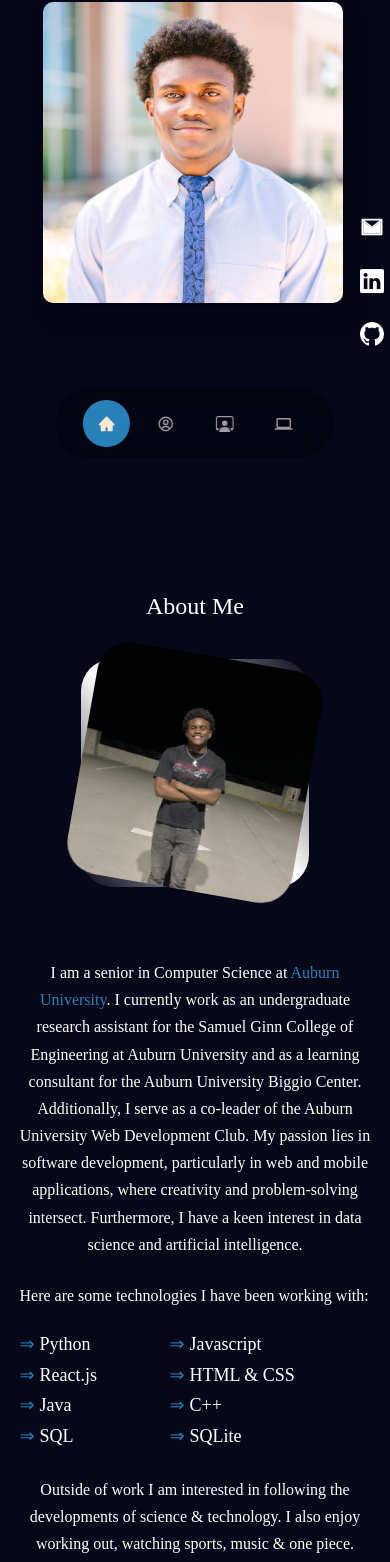
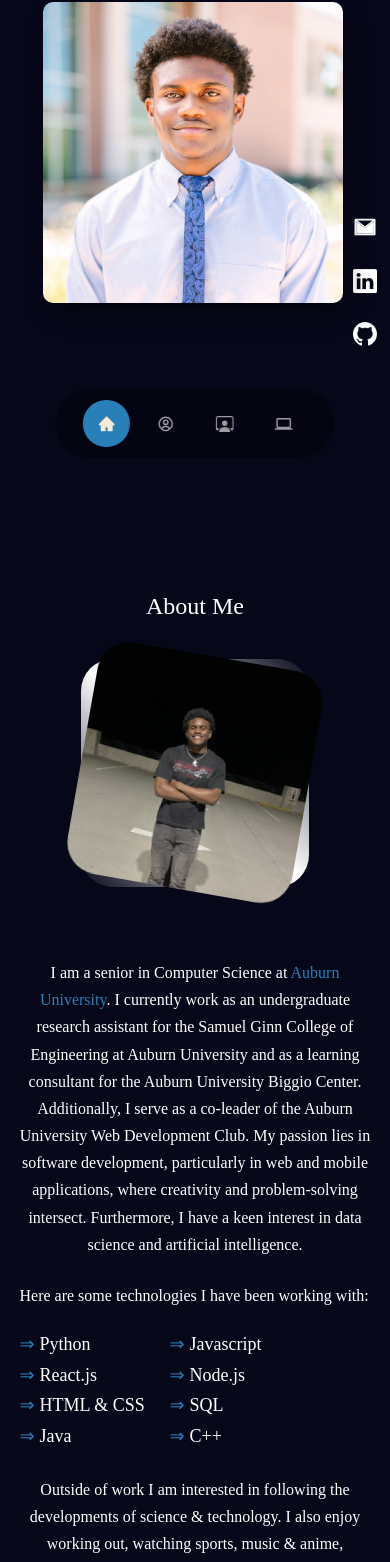
Before and after one commit to nnamdixobi/nnamdixobi, a React (Create React App) app: page / in a window 390 px wide. Shown: the part 354-1916 px from the top of the page. Built offline with nearby package versions, Linux system fonts and the light colour scheme.

Commit message:
minor updates

```diff
--- a/src/components/about/About.jsx
+++ b/src/components/about/About.jsx
@@ -8,11 +8,12 @@ const about = () => {
     "Python",
     "Javascript",
     "React.js",
+    "Node.js",
     "HTML & CSS",
+    "SQL",
     "Java",
-    "C++",
-    "SQL",
-    "SQLite"
+    "C++"
+
   ];
 
   return (
@@ -58,7 +59,7 @@ const about = () => {
 
               <p>
                 Outside of work I am interested in following the developments of science & technology. I also enjoy
-                working out, watching sports, music & one piece.
+                working out, watching sports, music & anime, especially one piece.
               </p>
 
 
--- a/src/components/header/header.css
+++ b/src/components/header/header.css
@@ -149,7 +149,7 @@ header {
 
  .socials {
   bottom: 7rem;
-  margin-right: 2rem;
+  margin-right: 4rem;
 
  }
 
@@ -197,7 +197,7 @@ header {
 
 .socials {
   bottom: 7rem;
-  margin-right: 0.4rem;
+  margin-right: 0.8rem;
 
 }
 
```
